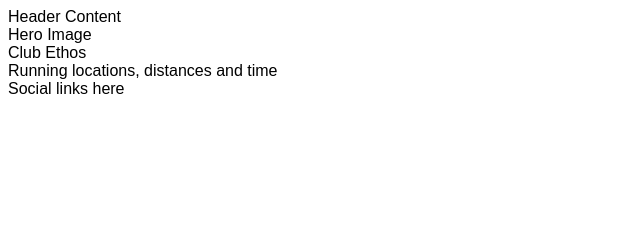
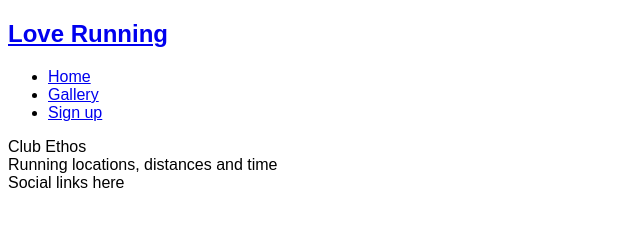
Before and after one commit to madelenviola/love-running, a plain HTML site: page index.html in a window 1280 px wide. Shown: the whole page, without its empty margins (0-640 px from the left). Drawn offline with Linux system fonts and the light colour scheme.

Commit message:
Added basic header structure

```diff
--- a/index.html
+++ b/index.html
@@ -1,5 +1,6 @@
 <!DOCTYPE html>
 <html lang="en">
+
 <head>
     <meta charset="UTF-8">
     <meta http-equiv="X-UA-Compatible" content="IE=edge">
@@ -10,10 +11,26 @@
     <link rel="stylesheet" href="assets/css/style.css">
     <title>Love Running</title>
 </head>
+
 <body>
-    <head>Header Content</head>
+    <header>
         <section>
-        Hero Image
+            <a href="index.html">
+                <h1>Love Running</h1>
+            </a>
+            <nav>
+                <ul>
+                    <li>
+                        <a href="index.html">Home</a>
+                    </li>
+                    <li>
+                        <a href="#">Gallery</a>
+                    </li>
+                    <li>
+                        <a href="#">Sign up</a>
+                    </li>
+                    </ul>
+            </nav>
         </section>
         <section>
             Club Ethos
@@ -25,4 +42,5 @@
             Social links here
         </footer>
 </body>
+
 </html>
```
Lines whose indentation alone changed are shown as unchanged.
